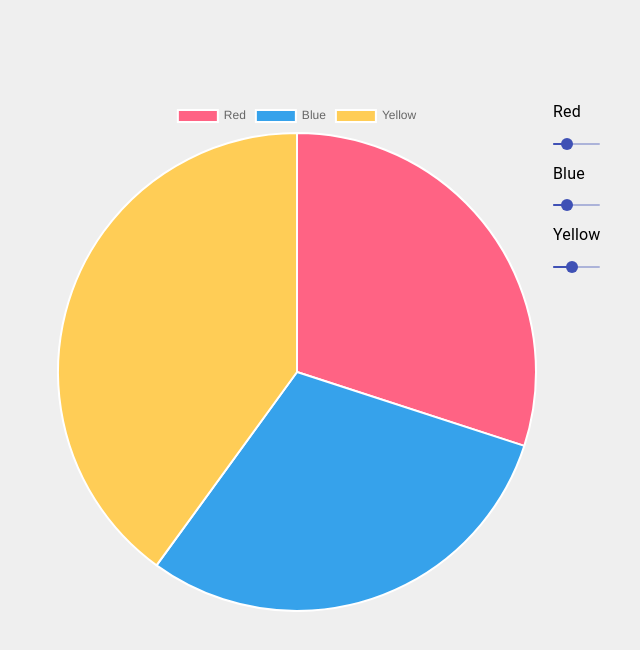
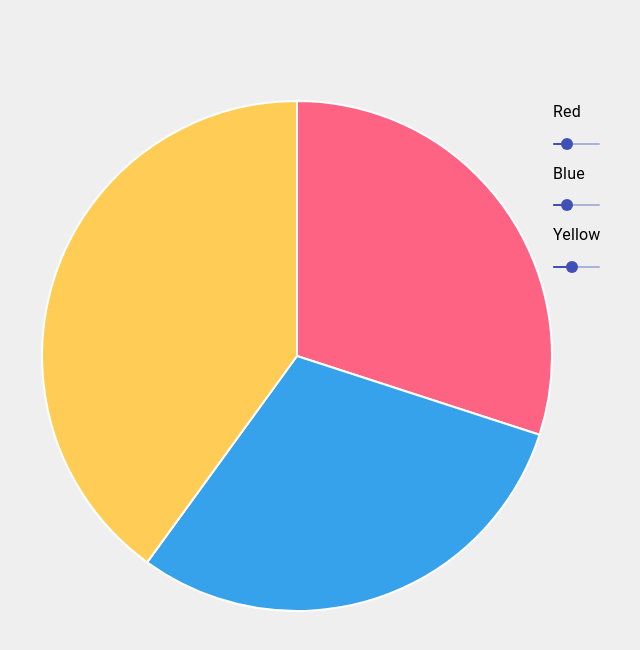
Before and after one commit to felixkan1/piechart, a React (Create React App) app: page / in a window 1280 px wide. Shown: the top 650 px of the page, without its empty margins (343-983 px from the left). Built offline with nearby package versions, Linux system fonts and the light colour scheme.

Commit message:
stopped animation when chart data changes

```diff
--- a/src/App.tsx
+++ b/src/App.tsx
@@ -1,15 +1,14 @@
 import React from 'react';
 import './App.css';
 
-import {Chart} from './components/Chart'
+import { MemoizedChart } from './components/Chart';
 
 const App: React.FC = () => {
   return (
     <div>
-      <Chart/>
+      <MemoizedChart />
     </div>
-
-  )
-}
+  );
+};
 
 export default App;
--- /dev/null
+++ b/src/chartConfigs/chartOptions.ts
@@ -0,0 +1,18 @@
+export const getChartOptions = () => {
+  return {
+    responsive: true,
+    plugins: {
+      legend: {
+        display: false,
+      },
+      tooltip: {
+        enabled: true,
+        intersect: false,
+        mode: 'nearest',
+      },
+    },
+    animation: {
+      duration: 0,
+    },
+  };
+};
--- a/src/components/Chart.tsx
+++ b/src/components/Chart.tsx
@@ -1,13 +1,13 @@
 import React, { useEffect, useState, useReducer } from 'react';
-import { Pie, defaults } from 'react-chartjs-2';
+import { Pie } from 'react-chartjs-2';
 import { Sliders } from './Sliders';
 import { getInitialChartData } from '../chartConfigs/chartInitialData';
 import { chartData } from '../interface/interfaces';
 import './Chart.css';
-import { ChartData } from 'chart.js';
+import { getChartOptions } from '../chartConfigs/chartOptions';
 
 const initialState: chartData = getInitialChartData();
-const dataReducer = (state: chartData = getInitialChartData(), action: any) => {
+const dataReducer = (state: chartData = initialState, action: any) => {
   switch (action.type) {
     case 'get initial data': {
       return {
@@ -33,8 +33,10 @@ export const Chart: React.FC = () => {
 
   return (
     <div className="chart">
-      {state && <Pie data={state.data} />}
+      {state && <Pie data={state.data} options={getChartOptions()} />}
       {state && <Sliders chartData={state.data} dispatch={dispatch} />}
     </div>
   );
 };
+
+export const MemoizedChart = React.memo(Chart);
```
